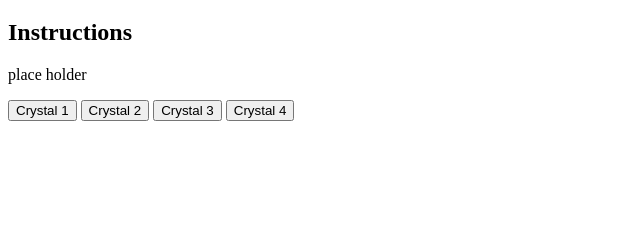
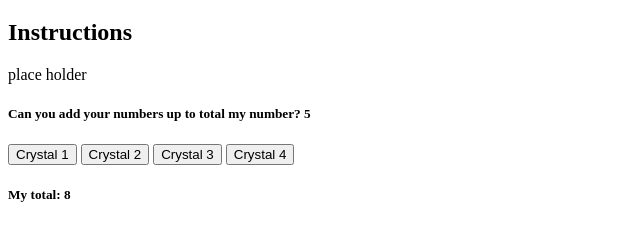
Before and after one commit to caliew26/Character_Collection, a plain HTML site: page index.html in a window 1280 px wide. Shown: the part 61-302 px from the top of the page, without its empty margins (0-640 px from the left). Drawn offline with nearby package versions, Linux system fonts and the light colour scheme.

Commit message:
adding computer and player randomizer

```diff
--- a/index.html
+++ b/index.html
@@ -6,6 +6,7 @@
         <meta http-equiv="X-UA-Compatible" content="ie=edge">
         <title>Crystal Collector</title>
         <link rel="stylesheet" href="assets/css/style.css">
+        <script src="https://cdnjs.cloudflare.com/ajax/libs/jquery/3.2.1/jquery.min.js"></script>
 
     </head>
 
@@ -19,21 +20,35 @@
             <h2>Instructions</h2>
                 <p>place holder</p>
 
-                <button onclick="crystalClick">Crystal 1</button>
-                <button onclick="crystalClick">Crystal 2</button>
-                <button onclick="crystalClick">Crystal 3</button>
-                <button onclick="crystalClick">Crystal 4</button>
+            <h5>Can you add your numbers up to total my number? <span id="computerOutput"></span></h5>
+
+                <button id="crystalClick">Crystal 1</button>
+                <button id="crystalClick2">Crystal 2</button>
+                <button id="crystalClick3">Crystal 3</button>
+                <button id="crystalClick4">Crystal 4</button>
+
+            <h5>My total: <span id="crystals"></span></h5>
 
         </main>
 
         <script type="text/javascript">
 
-            //assign variables to the computer
+            $(document).ready(function() {
+                //assign variables to the computer and make an array of "guesses"
                 var computerGuess = [24, 42, 46, 76, 71, 89, 90, 86, 95, 55, 88, 113, 70, 52]
+                    //randomizer for the computer guesses
                     var computerChoice = Math.floor(Math.random() * computerGuess.length);
-            // //assign random numbers for crystals
-            // var crystalValues = [1, 2, 3, 4, 5, 6, 7, 8, 9, 10, 11, 12]
+                    console.log(computerChoice);
+                    document.getElementById("computerOutput").innerHTML = computerChoice;
+
+                //assign variables to the crystals that the user will click
+                var crystalValues = [1, 2, 3, 4, 5, 6, 7, 8, 9, 10, 11, 12]
+                    //randomizer for the crystals
+                    var playerChoice = Math.floor(Math.random() * crystalValues.length);
+                    console.log(playerChoice);
+                    document.getElementById("crystals").innerHTML = playerChoice;
                 // //onclick will need to catch which crystal is being clicked
+
                 // var playerGuess,
 
                 //will need randomizer for computerGuess
@@ -43,10 +58,19 @@
                 //image needed for each crystal (total of 4)
 
                 //crystals will need to be clickable
-            function onclick(){
-                var crystalClick = document.getElementById("crystalClick").innerHTML =
-                "You Clicked!";
-            }
+
+                $("#crystalClick").on("click", function(){
+                    alert("I've been clicked!");
+                });
+                $("#crystalClick2").on("click", function(){
+                    alert("I've been clicked!");
+                });
+                $("#crystalClick3").on("click", function(){
+                    alert("I've been clicked!");
+                });
+                $("#crystalClick4").on("click", function(){
+                    alert("I've been clicked!");
+                });
 
                 //will need randomizer for crystals for their points value from player at all times
 
@@ -65,7 +89,7 @@
                 //each crystal obtains new random number when player loses
 
                 //
-
+            });
 
         </script>
 
```
Lines whose indentation alone changed are shown as unchanged.
